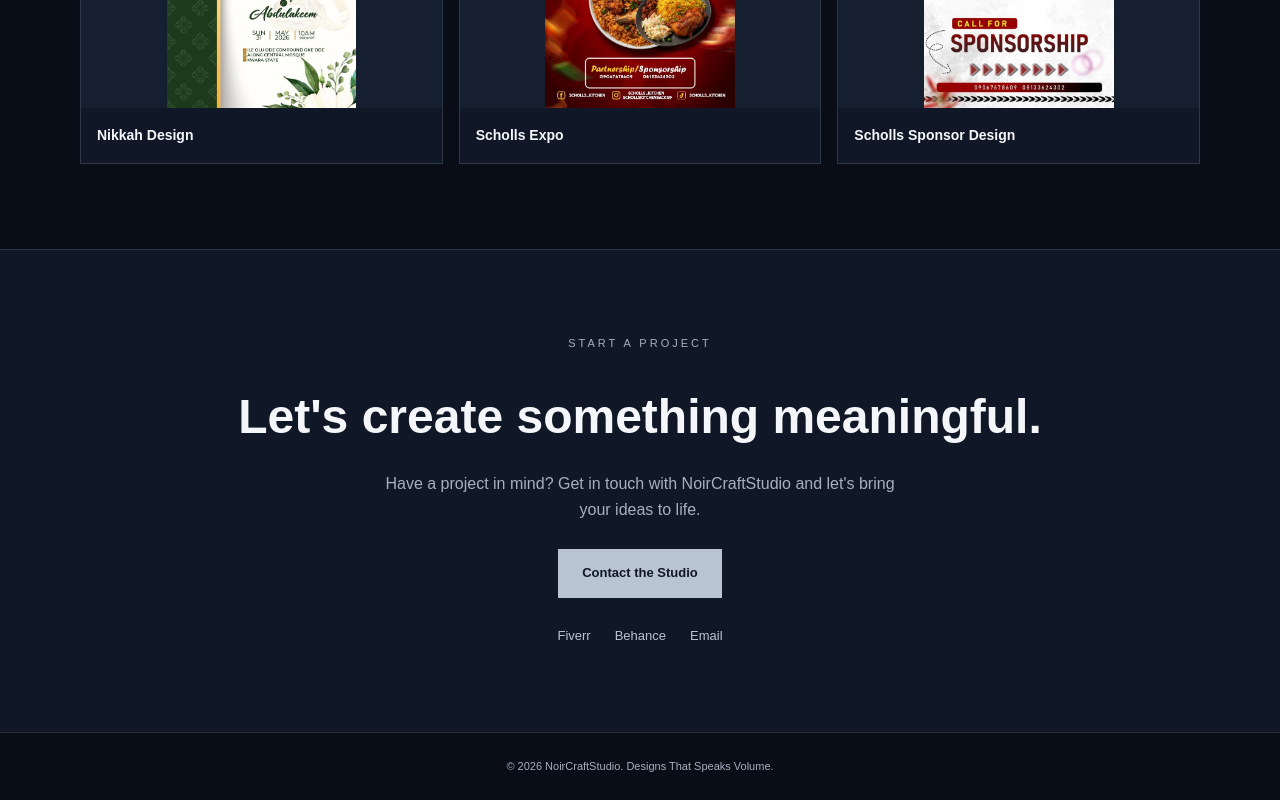
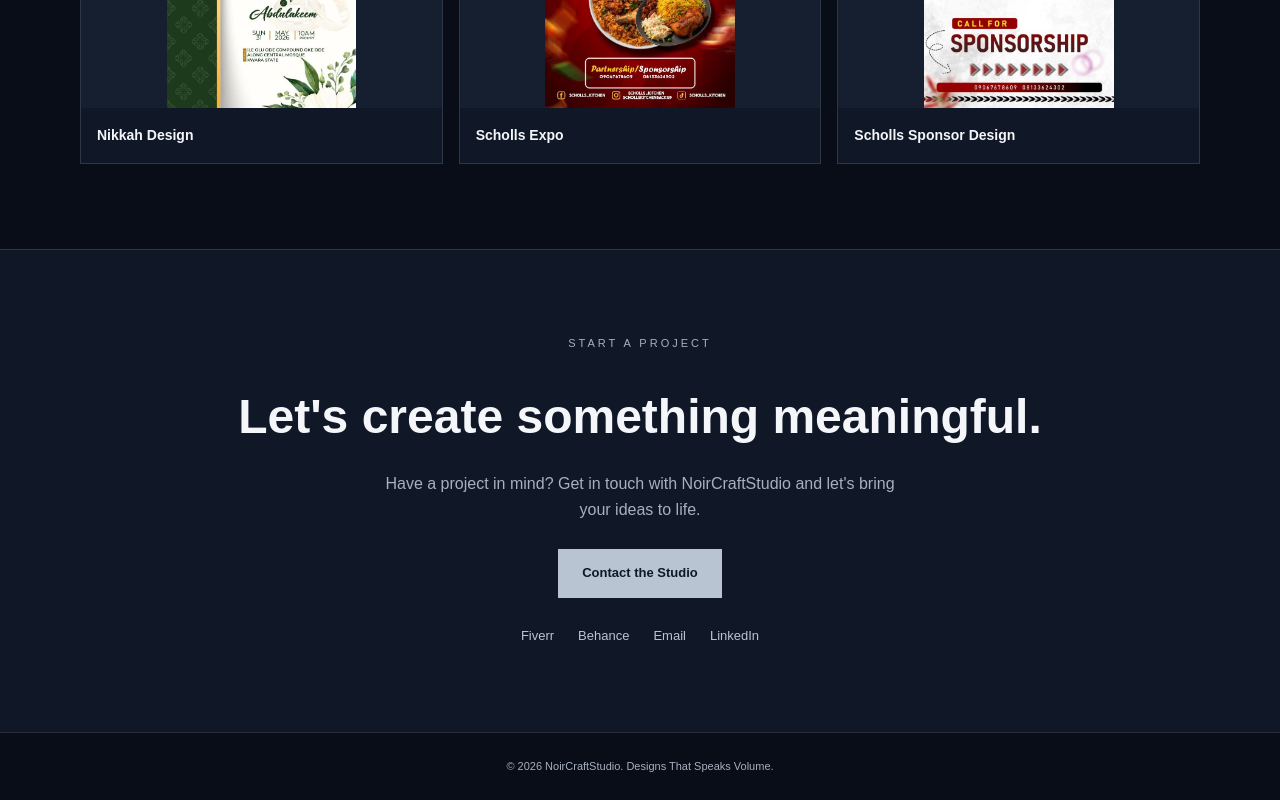
Before and after one commit to black-alt-oot/NoirCraftStudio-, a plain HTML site: page index.html in a window 1280 px wide. Shown: the part 5308-6108 px from the top of the page. Drawn offline with Linux system fonts and the light colour scheme.

Commit message:
Add LinkedIn link to contact section

```diff
--- a/index.html
+++ b/index.html
@@ -556,6 +556,7 @@
         <a href="https://www.fiverr.com/noircraftdesign" target="_blank" rel="noopener">Fiverr</a>
         <a href="https://www.behance.net/muhammedmoshood1" target="_blank" rel="noopener">Behance</a>
         <a href="mailto:noircraft.design@gmail.com">Email</a>
+        <a href="https://www.linkedin.com/in/noir-craft-a89b774" target="_blank" rel="noopener noreferrer">LinkedIn</a>
       </div>
     </div>
   </section>
```
